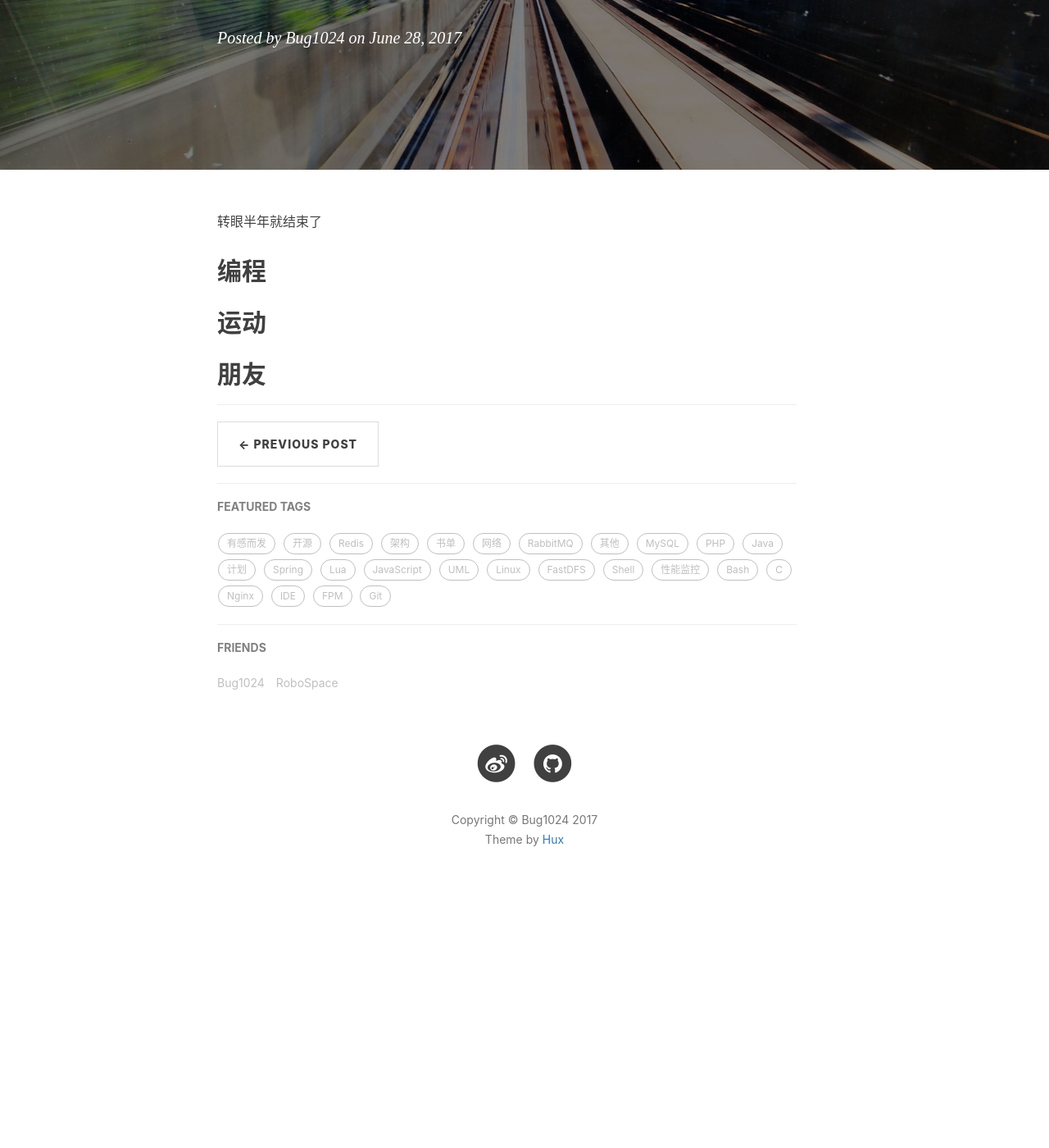
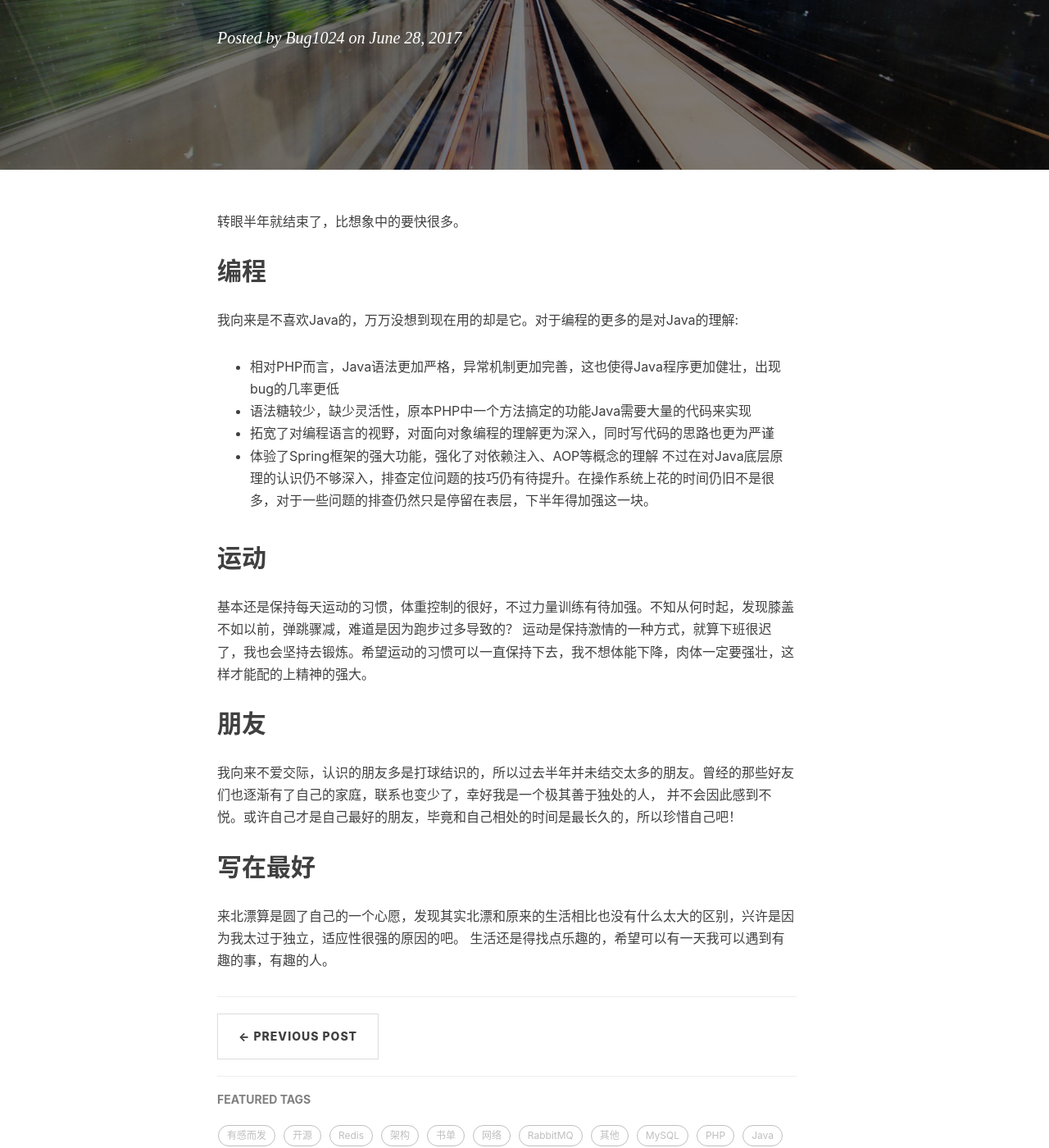
Before and after one commit to bug1024/jeet-blog, a Jekyll site: the page built from _posts/2017-06-28-2017-middle-summary.md, in a window 1280 px wide and 1400 px high, scrolled down 316 px. Shown: the whole window at 82% size. Built offline with Jekyll 4.4.1, drawn with Linux system fonts in a browser that asks for light colours; nearby versions of some CDN libraries; comment, search, counter and statistics services are not loaded; before the commit the page ends 1417 px from its top, so only the background shows below that.

Commit message:
middle year summary

```diff
--- a/_posts/2017-06-28-2017-middle-summary.md
+++ b/_posts/2017-06-28-2017-middle-summary.md
@@ -9,10 +9,24 @@ tags:
     - 有感而发
 ---
 
-转眼半年就结束了
+转眼半年就结束了，比想象中的要快很多。
 
 ## 编程
+我向来是不喜欢Java的，万万没想到现在用的却是它。对于编程的更多的是对Java的理解:
+* 相对PHP而言，Java语法更加严格，异常机制更加完善，这也使得Java程序更加健壮，出现bug的几率更低
+* 语法糖较少，缺少灵活性，原本PHP中一个方法搞定的功能Java需要大量的代码来实现
+* 拓宽了对编程语言的视野，对面向对象编程的理解更为深入，同时写代码的思路也更为严谨
+* 体验了Spring框架的强大功能，强化了对依赖注入、AOP等概念的理解
+不过在对Java底层原理的认识仍不够深入，排查定位问题的技巧仍有待提升。在操作系统上花的时间仍旧不是很多，对于一些问题的排查仍然只是停留在表层，下半年得加强这一块。
 
 ## 运动
+基本还是保持每天运动的习惯，体重控制的很好，不过力量训练有待加强。不知从何时起，发现膝盖不如以前，弹跳骤减，难道是因为跑步过多导致的？
+运动是保持激情的一种方式，就算下班很迟了，我也会坚持去锻炼。希望运动的习惯可以一直保持下去，我不想体能下降，肉体一定要强壮，这样才能配的上精神的强大。
 
 ## 朋友
+我向来不爱交际，认识的朋友多是打球结识的，所以过去半年并未结交太多的朋友。曾经的那些好友们也逐渐有了自己的家庭，联系也变少了，幸好我是一个极其善于独处的人，
+并不会因此感到不悦。或许自己才是自己最好的朋友，毕竟和自己相处的时间是最长久的，所以珍惜自己吧！
+
+## 写在最好
+来北漂算是圆了自己的一个心愿，发现其实北漂和原来的生活相比也没有什么太大的区别，兴许是因为我太过于独立，适应性很强的原因的吧。
+生活还是得找点乐趣的，希望可以有一天我可以遇到有趣的事，有趣的人。
```
